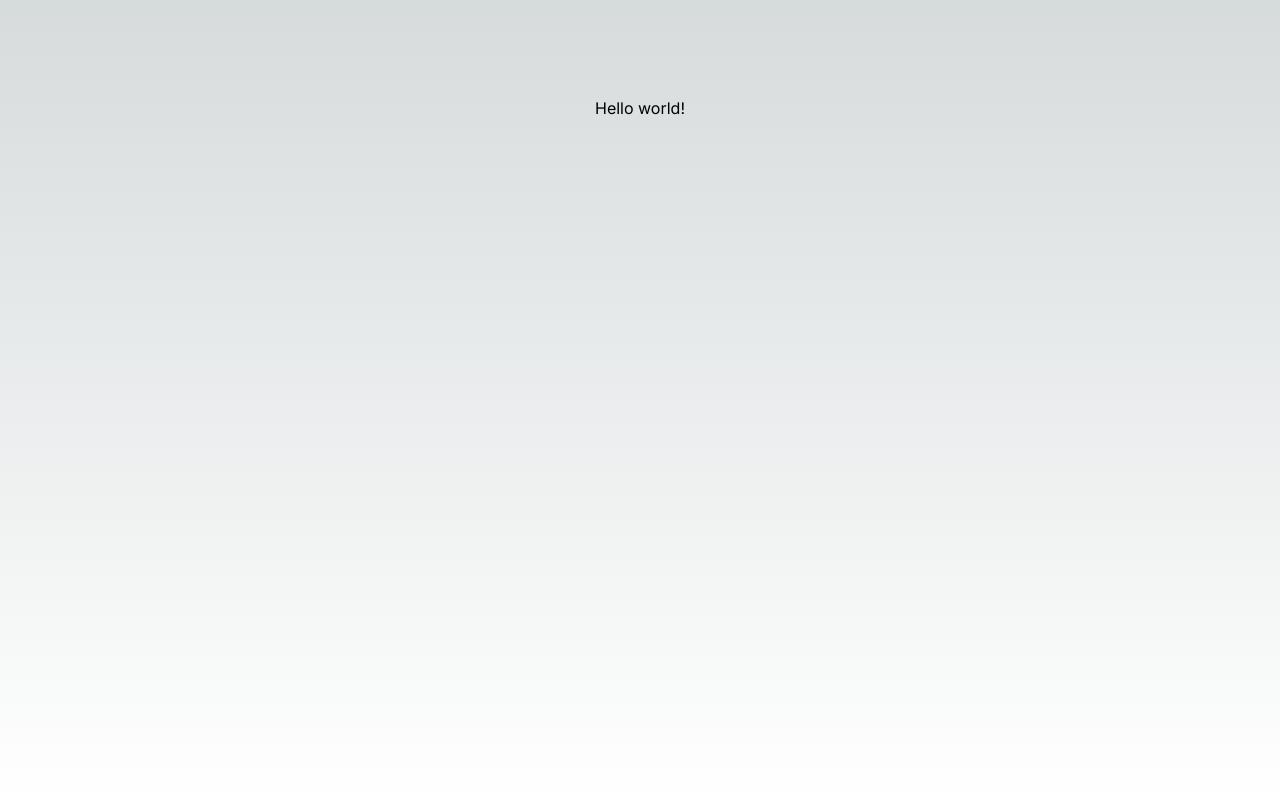
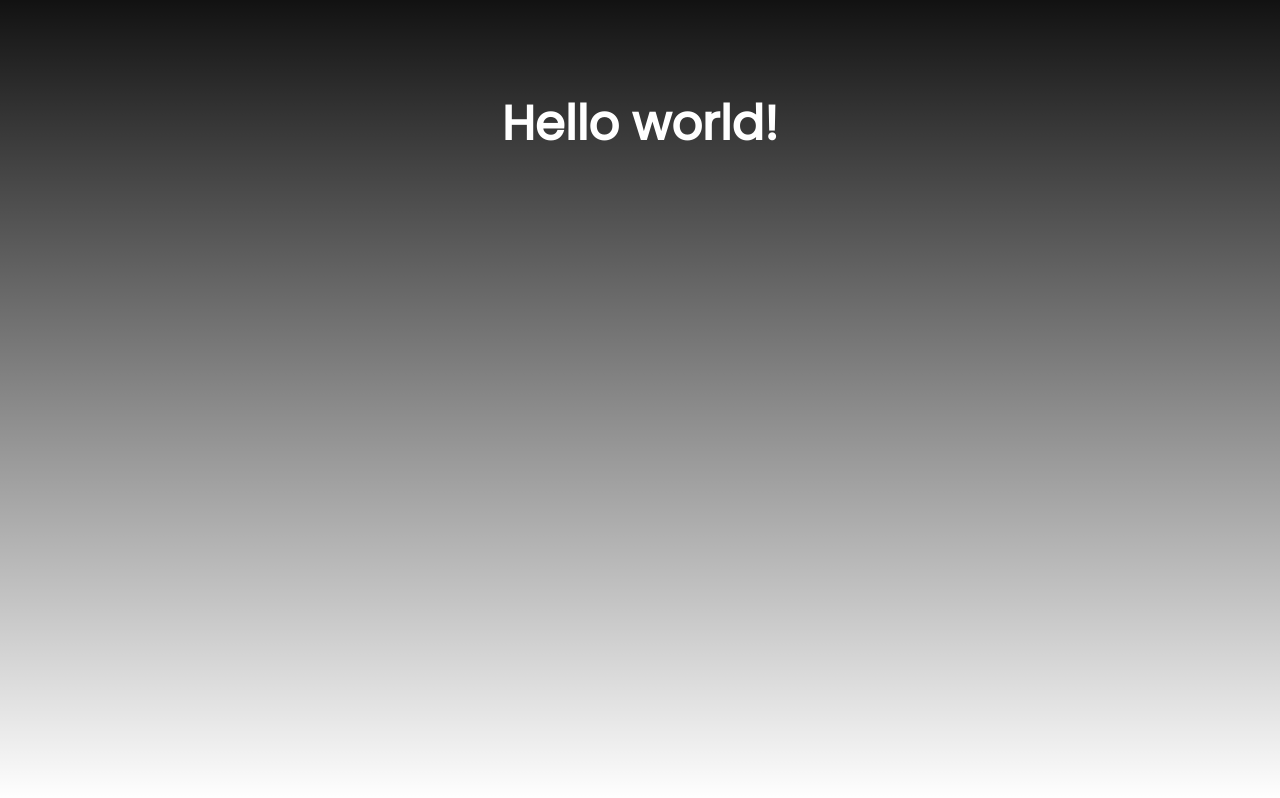
Before and after one commit to andergcp2/frontend-proyecto-final, a Next.js app: page /en in a window 1280 px wide. Built offline with nearby package versions, Linux system fonts and the light colour scheme.

Commit message:
Include MUI and custom theme

```diff
--- a/package.json
+++ b/package.json
@@ -9,6 +9,10 @@
     "lint": "next lint"
   },
   "dependencies": {
+    "@emotion/css": "^11.11.2",
+    "@emotion/react": "^11.11.1",
+    "@emotion/styled": "^11.11.0",
+    "@mui/material": "^5.14.13",
     "next": "13.5.4",
     "next-intl": "^2.20.2",
     "react": "^18",
--- /dev/null
+++ b/src/app/ThemeRegistry.tsx
@@ -0,0 +1,69 @@
+'use client';
+import { FC, useState } from 'react';
+import createCache, { Options } from '@emotion/cache'
+import { useServerInsertedHTML } from 'next/navigation';
+import { CacheProvider } from '@emotion/react';
+import { ThemeProvider } from '@mui/material/styles';
+import CssBaseline from '@mui/material/CssBaseline';
+import { theme } from '@/config/theme';
+
+export interface ThemeRegistryProps {
+  children: React.ReactNode
+  options: Options
+}
+
+// This implementation is based on https://mui.com/material-ui/guides/next-js-app-router/#using-material-ui-with-a-custom-theme
+// With some adaptations to use TypeScript
+const ThemeRegistry: FC<ThemeRegistryProps> = ({ children, options }) => {
+
+  const [{ cache, flush }] = useState(() => {
+    const cache = createCache(options);
+    cache.compat = true;
+    const prevInsert = cache.insert;
+    let inserted: string[] = [];
+    cache.insert = (...args) => {
+      const serialized = args[1];
+      if (cache.inserted[serialized.name] === undefined) {
+        inserted.push(serialized.name);
+      }
+      return prevInsert(...args);
+    };
+    const flush = () => {
+      const prevInserted = inserted;
+      inserted = [];
+      return prevInserted;
+    };
+    return { cache, flush };
+  });
+
+  useServerInsertedHTML(() => {
+    const names = flush();
+    if (names.length === 0) {
+      return null;
+    }
+    let styles = '';
+    for (const name of names) {
+      styles += cache.inserted[name];
+    }
+    return (
+      <style
+        key={cache.key}
+        data-emotion={`${cache.key} ${names.join(' ')}`}
+        dangerouslySetInnerHTML={{
+          __html: styles,
+        }}
+      />
+    );
+  });
+
+  return (
+    <CacheProvider value={cache}>
+      <ThemeProvider theme={theme}>
+        <CssBaseline />
+        {children}
+      </ThemeProvider>
+    </CacheProvider>
+  );
+}
+
+export default ThemeRegistry;
--- a/src/app/[locale]/layout.tsx
+++ b/src/app/[locale]/layout.tsx
@@ -3,6 +3,8 @@ import { NextIntlClientProvider } from 'next-intl';
 import { notFound } from 'next/navigation';
 import type { Metadata } from 'next'
 import { Inter } from 'next/font/google'
+
+import { ThemeConfig } from '@/config'
 
 const inter = Inter({ subsets: ['latin'] })
 
@@ -36,9 +38,11 @@ export default async function RootLayout({
   return (
     <html lang={locale}>
       <body className={inter.className}>
-        <NextIntlClientProvider locale={locale} messages={messages}>
-          {children}
-        </NextIntlClientProvider>
+        <ThemeConfig options={{ key: 'mui' }}>
+          <NextIntlClientProvider locale={locale} messages={messages}>
+            {children}
+          </NextIntlClientProvider>
+        </ThemeConfig>
       </body>
     </html>
   )
--- a/src/app/[locale]/page.tsx
+++ b/src/app/[locale]/page.tsx
@@ -1,12 +1,13 @@
 'use client';
 
+import { Typography } from '@mui/material';
 import { useTranslations } from 'next-intl';
 
 export default function Home() {
   const t = useTranslations('Index');
   return (
     <main className="flex min-h-screen flex-col items-center justify-between p-24">
-      <h1>{t('title')}</h1>
+      <Typography variant="h1" component="h1">{t('title')}</ Typography >
     </main>
   )
 }
--- /dev/null
+++ b/src/config/index.ts
@@ -0,0 +1 @@
+export { default as ThemeConfig } from "../app/ThemeRegistry";
--- /dev/null
+++ b/src/config/theme.ts
@@ -0,0 +1,86 @@
+import createTheme from "@mui/material/styles/createTheme";
+import { Poppins } from "next/font/google";
+
+const poppins = Poppins({
+  weight: "400",
+  style: "normal",
+  subsets: ["latin-ext"],
+});
+
+export enum ThemePalette {
+  BG = "#1d1d1d",
+  BLACK = "#121212",
+  GREEN = "#6ef96e",
+  WHITE = "#fff",
+  ERROR = "#FF9494",
+  FONT_GLOBAL = "'Poppins', 'Roboto', sans-serif",
+}
+
+export const theme = createTheme({
+  palette: {
+    mode: "dark",
+    background: {
+      default: ThemePalette.BLACK,
+      paper: "#1d1d1d",
+    },
+    primary: {
+      main: ThemePalette.GREEN,
+    },
+  },
+  typography: {
+    fontFamily: poppins.style.fontFamily,
+    h1: {
+      fontSize: "48px",
+      fontWeight: 600,
+      "@media (max-width:600px)": {
+        fontSize: "36px",
+      },
+    },
+    h2: {
+      fontSize: "36px",
+      fontWeight: 600,
+      "@media (max-width:600px)": {
+        fontSize: "24px",
+      },
+    },
+    h3: {
+      fontSize: "24px",
+      fontWeight: 600,
+      "@media (max-width:600px)": {
+        fontSize: "18px",
+      },
+    },
+    body1: {
+      fontSize: "18px",
+      fontWeight: 400,
+      "@media (max-width:600px)": {
+        fontSize: "16px",
+      },
+    },
+    body2: {
+      fontSize: "16px",
+      fontWeight: 400,
+      "@media (max-width:600px)": {
+        fontSize: "14px",
+      },
+    },
+  },
+  components: {
+    MuiDivider: {
+      styleOverrides: {
+        root: {
+          backgroundColor: "grey.900",
+        },
+      },
+    },
+    MuiButton: {
+      defaultProps: {
+        style: {
+          textTransform: "capitalize",
+          fontWeight: 600,
+          boxShadow: "none",
+        },
+      },
+    },
+  },
+});
```
Also changed, not shown: 1 other file (tests, documents, lock files or other folders).
